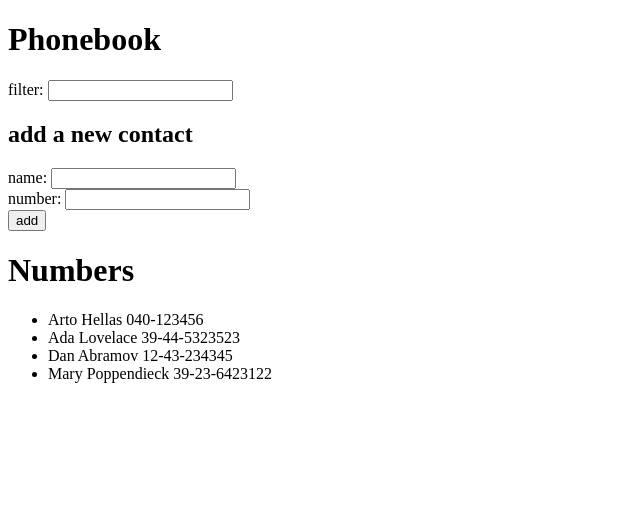
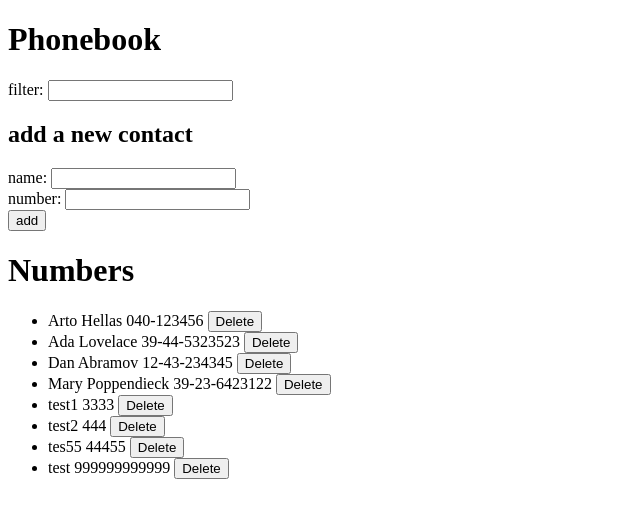
Before and after one commit to dmcr/FullStackOpenFrontEnds, a React (Create React App) app in the folder phonebook/: page / in a window 1280 px wide. Shown: the top 518 px of the page, without its empty margins (0-640 px from the left). Built offline with nearby package versions, Linux system fonts and the light colour scheme; data requests are answered from the project's data file.

Commit message:
Numbers can be deleted from the server and if the name already exists then the number can be updated in the server

```diff
--- a/phonebook/db.json
+++ b/phonebook/db.json
@@ -1,5 +1,5 @@
 {
-    "persons":[
+  "persons": [
     {
       "name": "Arto Hellas",
       "number": "040-123456",
@@ -19,6 +19,26 @@
       "name": "Mary Poppendieck",
       "number": "39-23-6423122",
       "id": 4
+    },
+    {
+      "name": "test1",
+      "number": "3333",
+      "id": 6
+    },
+    {
+      "name": "test2",
+      "number": "444",
+      "id": 7
+    },
+    {
+      "name": "tes55",
+      "number": "44455",
+      "id": 8
+    },
+    {
+      "name": "test",
+      "number": "999999999999",
+      "id": 9
     }
   ]
 }
--- a/phonebook/src/App.js
+++ b/phonebook/src/App.js
@@ -16,9 +16,33 @@ const App = () => {
 
   const addPerson = (event) => {
     event.preventDefault()
-    if(persons.filter(person => person.name === newPerson.name).length > 0) return alert(`${newPerson.name} is already in phone book`)
-    setPersons(persons.concat(newPerson))
-    setNewPerson(person)
+    const personToUpdate = persons.filter(person => person.name === newPerson.name)
+    if(personToUpdate.length > 0) {
+      updatePerson({...personToUpdate[0], number : newPerson.number})
+    }
+    else {
+      phonebookService.create(newPerson)
+      .then(returnedPerson => {
+        setPersons(persons.concat(returnedPerson))
+        setNewPerson(returnedPerson)
+      })
+    }
+  }
+
+  const updatePerson = (personToUpdate) => {
+    if (window.confirm("Person already exists, would you like to update their number?")) {
+      phonebookService.update(personToUpdate)
+      .then(returnedPerson =>
+        setPersons(persons.map(person =>
+          person.id !== returnedPerson.id ? person : returnedPerson)))
+    }
+  }
+
+  const deletePerson = (id) => {
+    if (window.confirm("Are you sure you want to delete this person?")) {
+      phonebookService.remove(id)
+      .then(success => setPersons(persons.filter(person => person.id !== id)))
+    }
   }
 
   const handleNewNameChange = event => setNewPerson({name: event.target.value, number: newPerson.number})
@@ -30,7 +54,7 @@ const App = () => {
     <div>
       <Filter filter={filter} handleFilter={handleFilter} />
       <NewContact newPerson={newPerson} handleNewNameChange={handleNewNameChange} handleNewNumberChange={handleNewNumberChange} addPerson={addPerson} />
-      <Numbers persons={getFilteredPersons()}/>
+      <Numbers deletePerson={deletePerson} persons={getFilteredPersons()}/>
     </div>
   )
 }
--- a/phonebook/src/components/NewContact.js
+++ b/phonebook/src/components/NewContact.js
@@ -13,7 +13,7 @@ const NewContact = ({newPerson, handleNewNameChange, handleNewNumberChange, addP
                 </div>
                 <div>
                     number: <input
-                        value={newPerson.number}
+                        value={newPerson.number || ''}
                         onChange={handleNewNumberChange}
                     />
                 </div>
--- /dev/null
+++ b/phonebook/src/components/Number.js
@@ -0,0 +1,9 @@
+import React from 'react'
+
+const Number = ({person, deletePerson}) => {
+    return (
+        <li>{person.name} {person.number} <button onClick={() => deletePerson(person.id)} >Delete</button></li>
+    )
+}
+
+export default Number
--- a/phonebook/src/components/Numbers.js
+++ b/phonebook/src/components/Numbers.js
@@ -1,12 +1,12 @@
 import React from 'react'
+import Number from './Number'
 
-const Numbers = ({persons}) => {
-    const displayNumbers = () => persons.map(person => <li key={person.name}>{person.name} {person.number}</li>)
+const Numbers = ({persons, deletePerson}) => {
     return (
         <div>
             <h1>Numbers</h1>
             <ul>
-                {displayNumbers()}
+                {persons.map(person => <Number key={person.name} person={person} deletePerson={deletePerson} />)}
             </ul>
         </div>
     )
--- a/phonebook/src/services/Phonebook.js
+++ b/phonebook/src/services/Phonebook.js
@@ -8,8 +8,18 @@ const getAll = () => {
 }
 
 const create = newPerson => {
-    const request = axios.get(baseUrl, newPerson)
+    const request = axios.post(baseUrl, newPerson)
     return request.then(response => response.data)
 }
 
-export default {getAll}
+const update = updatedPerson => {
+    const request = axios.put(`${baseUrl}/${updatedPerson.id}`, updatedPerson)
+    return request.then(response => response.data)
+}
+
+const remove = id => {
+    const request = axios.delete(`${baseUrl}/${id}`, id)
+    return request.then(response => response.data)
+}
+
+export default {getAll, create, remove, update}
```
Lines whose indentation alone changed are shown as unchanged.
